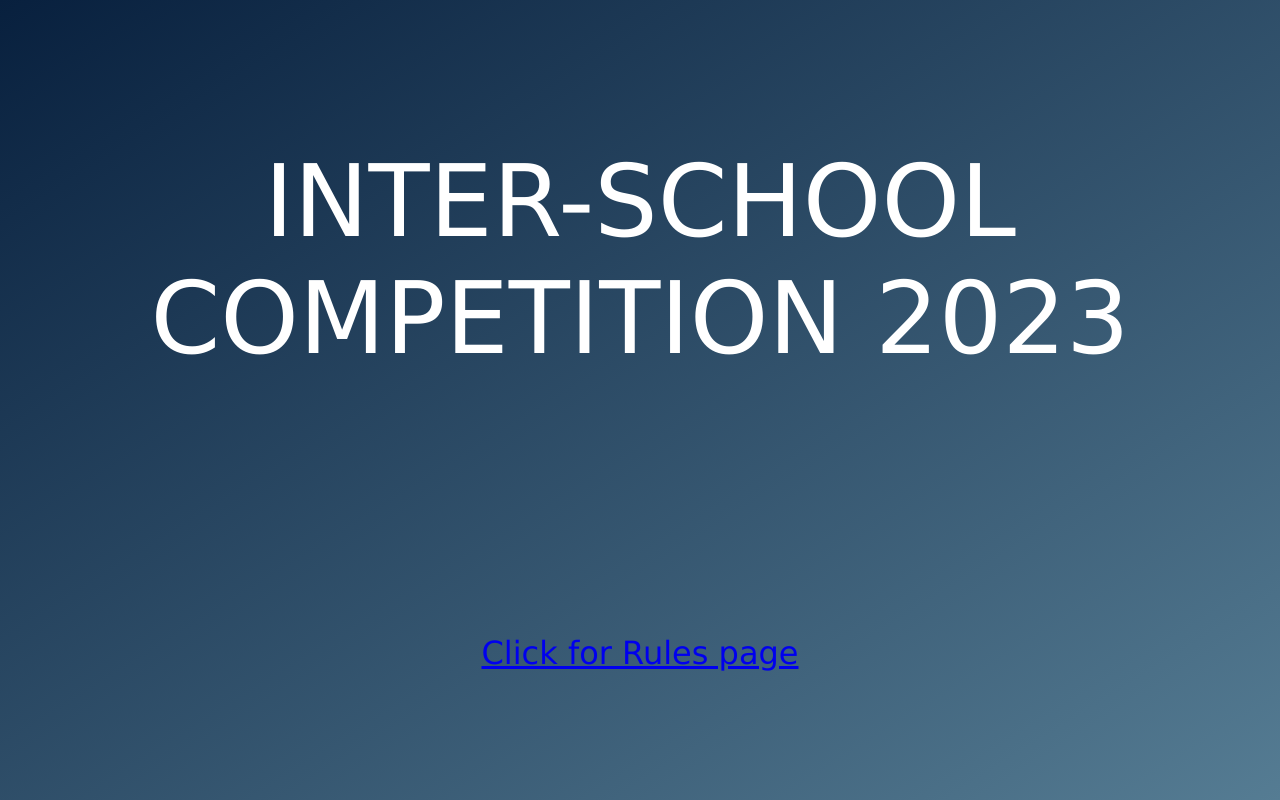
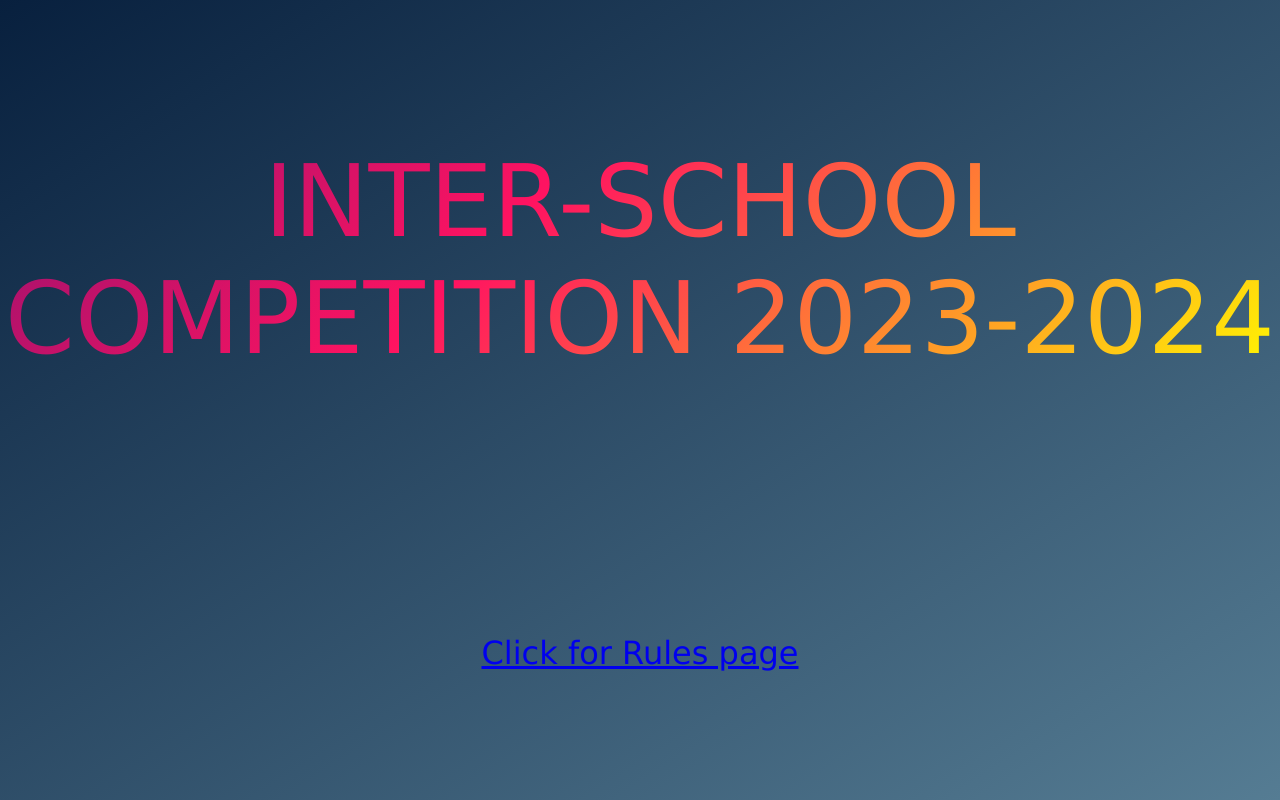
Before and after one commit to Samuvel6826/PKC-QUIZ-APP, a plain HTML site: page index.html in a window 1280 px wide. Drawn offline with Linux system fonts and the light colour scheme.

Commit message:
Colour reverted

```diff
--- a/index.html
+++ b/index.html
@@ -7,7 +7,7 @@
     <link rel="stylesheet" href="style.css">
 </head>
 <body>
-    <div class="heading" style="text-align: center;">INTER-SCHOOL COMPETITION 2023</div>
+    <div class="heading" style="text-align: center;">INTER-SCHOOL COMPETITION 2023-2024</div>
     <a href="/HTML/rules.html" style="font-size: xx-large;">Click for Rules page</a>
 </body>
 </html>
--- a/style.css
+++ b/style.css
@@ -17,7 +17,7 @@ body {
 .heading {
     margin-top: 15px;
     text-transform: uppercase;
-   /* background-image: linear-gradient(
+   background-image: linear-gradient(
      -225deg,
      #231557 0%,
      #44107a 29%,
@@ -30,15 +30,15 @@ body {
    color: #fff;
    -webkit-background-clip: text;
    -webkit-text-fill-color: transparent;
-   animation: textclip 2s linear infinite; */
+   animation: textclip 2s linear infinite;
    display: inline-block;
     font-size: 100px;
  }
- /* @keyframes textclip {
+ @keyframes textclip {
     to {
       background-position: 200% center;
     }
-  } */
+  }
 
 .container {
     width: 80%;
```
